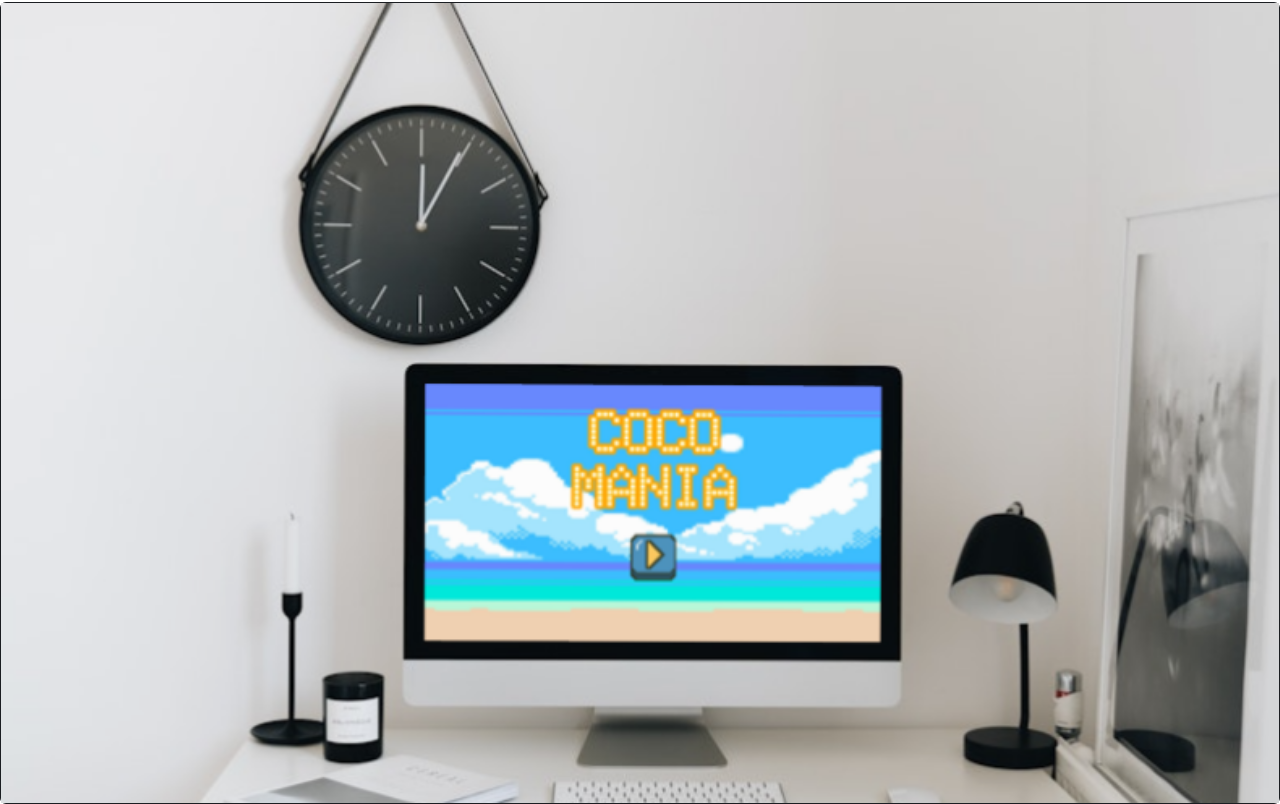
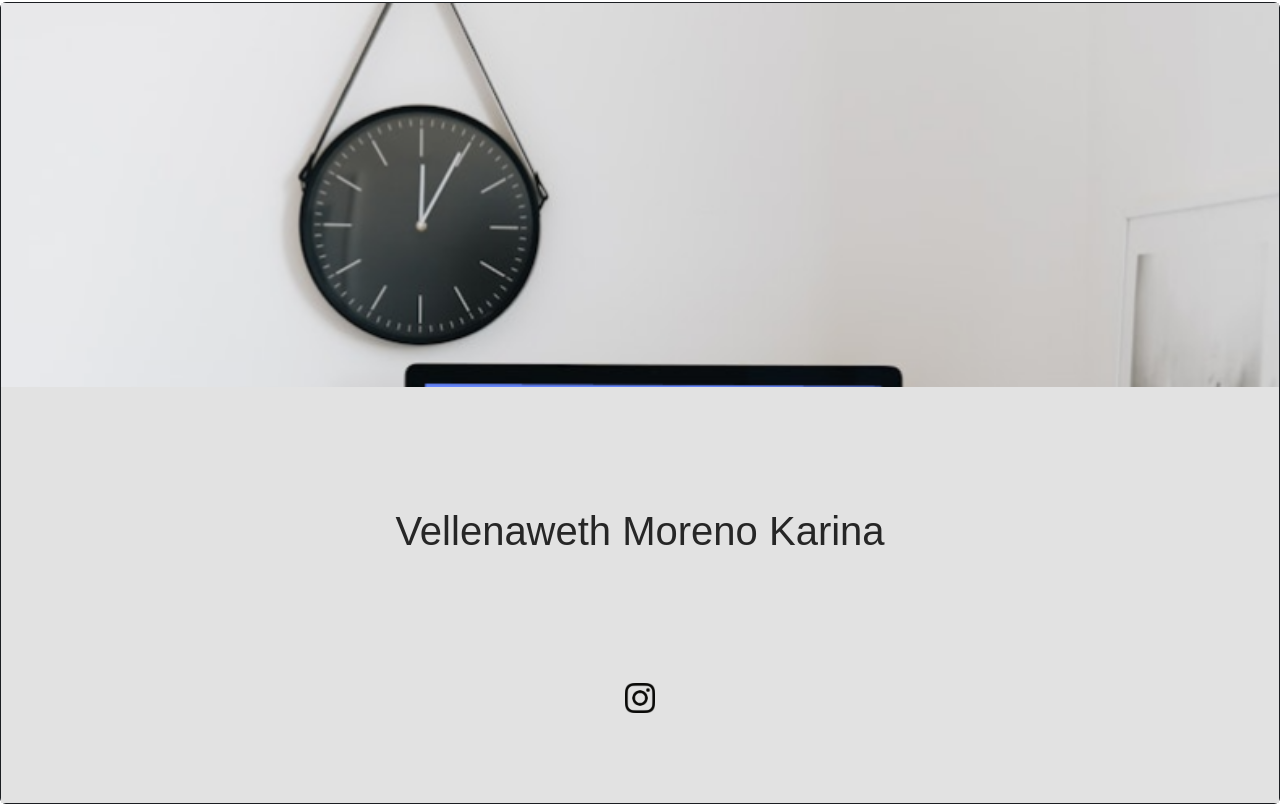
Before and after one commit to KaryVelle/CV, a plain HTML site: page pc.html in a window 1280 px wide. Shown: the part 1518-2322 px from the top of the page. Drawn offline with nearby package versions, Linux system fonts and the light colour scheme; a web font is replaced by a local one.

Commit message:
todo listo footee

```diff
--- a/css/stylesheet.css
+++ b/css/stylesheet.css
@@ -436,6 +436,6 @@ footer{
 }
 
 .instagram{
-   width: 50px;
-   height: 50px;
+   width:30px;
+   height: 30%;
 }
--- a/pc.html
+++ b/pc.html
@@ -136,8 +136,33 @@
   <section id="coco">
     <div class="card text-bg-dark">
         <div class=" container-coco-2">
+          <br><br><br><br><br><br><br><br><br><br><br><br><br><br><br><br>
+
+          <footer>
+            <div class="container text-center jusify" >
+                <div class="row-vertical">
+                  <div class="col jusify">
+                    <br><br><br><br><br>
+                    <h1>  Vellenaweth Moreno Karina</h1>
+
+                  </div>
+                  <div class="col">
+
+                  </div>
+                  <div class="col jusify">
+                    <br><br><br><br><br>
+                     <a href="https://www.instagram.com/vellenawethk_dev/"><img src="img/instaaa.png"  class="instagram"></a>
+                  </div>
+
+                  <div class="col jusify">
+                    <br><br><br><br><br>
+                     <a href="https://kvellenaweth.itch.io/"><img src="https://static.itch.io/images/itchio-textless-black.svg"  class="instagram"></a>
+                  </div>
+                </div>
+              </div>
 
 
+        </footer>
 
 
 
```
Also changed, not shown: about.html (+25 -0 lines), mobile.html (+25 -0 lines), models.html (+25 -0 lines), web.html (+25 -0 lines).
